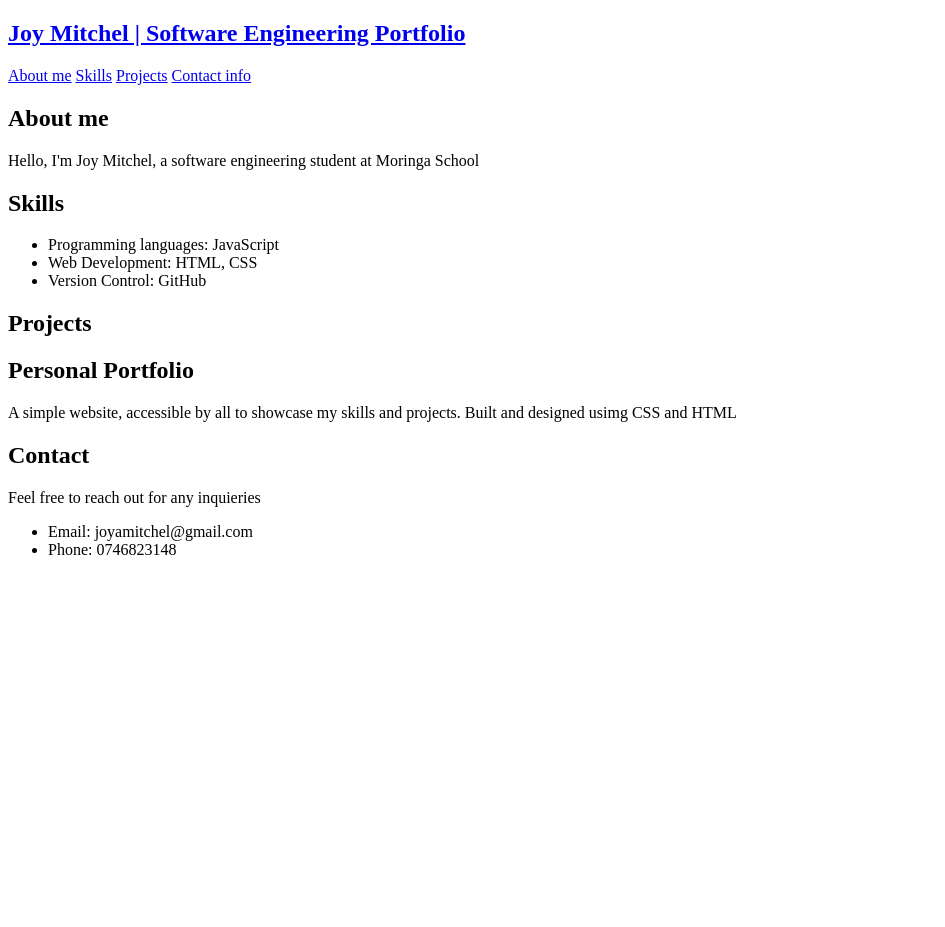
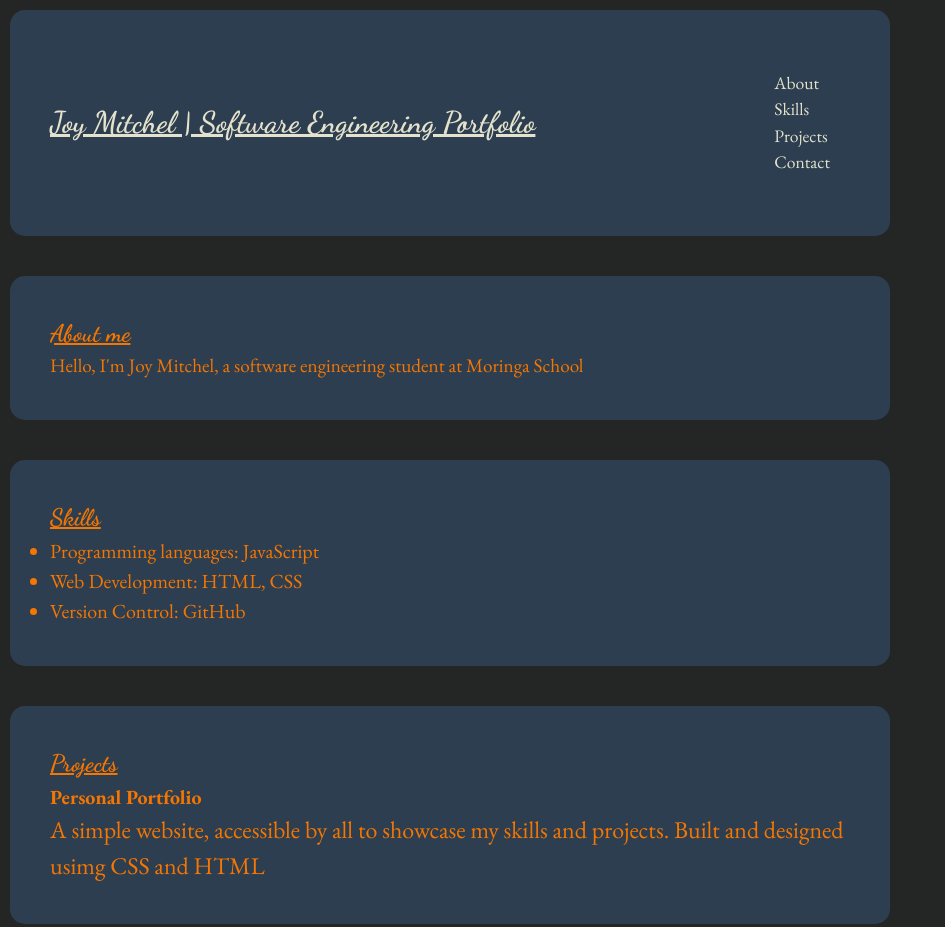
Before and after one commit to JoyMitchel/my-personal-website, a plain HTML site: page index.html in a window 1280 px wide. Shown: the top 927 px of the page, without its empty margins (0-945 px from the left). Before the commit the page ends 800 px from the top, so only its background shows below. Drawn offline with nearby package versions, Linux system fonts and the light colour scheme.

Commit message:
link css

```diff
--- a/index.html
+++ b/index.html
@@ -10,24 +10,25 @@
     <main>
         <section>
             <header>
-                <a href="#"><h1>Joy Mitchel | Software Engineering Portfolio</h1>
+                <a href="#">
+                    <h1 class="Intro">Joy Mitchel | Software Engineering Portfolio</h1>
                 </a>
 
                 <nav>
-                    <a href="#">About me</a>
+                    <a href="#">About</a>
                     <a href="#">Skills</a>
                     <a href="#">Projects</a>
-                    <a href="#">Contact info</a>
+                    <a href="#">Contact</a>
                 </nav>
             </header>
         </section>
 
-        <section>
+        <section class="me">
             <h1>About me</h1>
             <p>Hello, I'm Joy Mitchel, a software engineering student at Moringa School </p>
         </section>
 
-        <section>
+        <section class="skills">
             <h1>Skills</h1>
             <ul>
                 <li>Programming languages: JavaScript</li>
@@ -36,15 +37,17 @@
             </ul>
         </section>
 
-        <section>
+        <section class="projects">
             <h1>Projects</h1>
             <div>
-                <h2>Personal Portfolio</h2>
+                <i class="fa-brands fa-github"></i>
+                <h4>Personal Portfolio</h4>
                 <p>A simple website, accessible by all to showcase my skills and projects. Built and designed usimg CSS and HTML</p>
             </div>
         </section>
 
         <section>
+            <i class="fa-solid fa-inboxes"></i>
             <h1>Contact</h1>
             <p>Feel free to reach out for any inquieries</p>
             <ul>
--- a/style.css
+++ b/style.css
@@ -1,3 +1,88 @@
+@import url('https://fonts.googleapis.com/css2?family=Dancing+Script:wght@400..700&family=EB+Garamond:ital,wght@0,400..800;1,400..800&display=swap');
+:root {
+    --header-font: "Dancing Script", cursive;
+    --body-font: "EB Garamond", serif;
+    --primary-color: #242525;
+    --web-color: #f57600;
+    --secondary-color: #e4e2cd;
+    --background-color:#2c3e50;
+}
+
+* {
+    margin: 0;
+    padding: 0;
+    box-sizing: border-box;
+    font-family: var(--body-font)
+}
+
 body {
-    background: white
+    background-color: var(--primary-color);
+    display: flex;
+    color: var(--web-color);
+    font-size: 20px;
+    line-height: 1.5;
+    padding: 10px;
+    width: 900px;
+    justify-content: center;
+
 }
+
+h1 {
+    font-family: var(--header-font);
+    text-decoration: underline;
+}
+
+main {
+    display: flex;
+    margin: 0 auto;
+    flex-direction: column;
+}
+
+header {
+    display: flex;
+    justify-content: space-between;
+    align-items: center;
+    padding: 20px 0;
+}
+
+header a {
+    color: var(--secondary-color);
+    text-decoration: none;
+}
+
+.Intro {
+    font-size: 30px;
+    font-weight: bold;
+}
+
+nav a {
+    color: var(--secondary-color);
+    text-decoration: none;
+    margin: 0 20px;
+    font-size: 1.1rem;
+    display: flex;
+}
+
+nav a:hover {
+    color: var(--web-color);
+}
+
+section {
+    margin-bottom: 40px;
+    padding: 40px;
+    background-color: var(--background-color) ;
+    border-radius: 15px;
+}
+
+section h1 {
+    font-size: 24px;
+}
+
+section p {
+    font-size: 24px;
+}
+
+.me p {
+    font-size: 1.2rem;
+    line
+}
```
